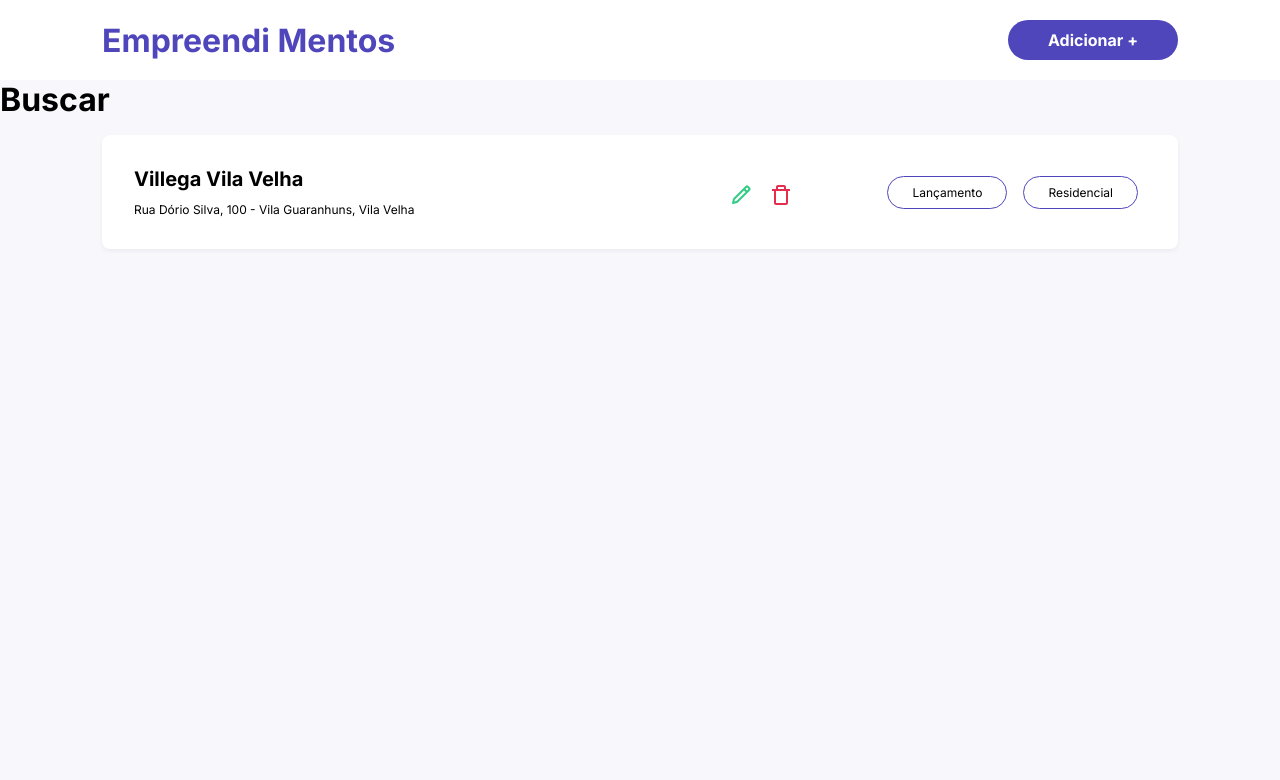
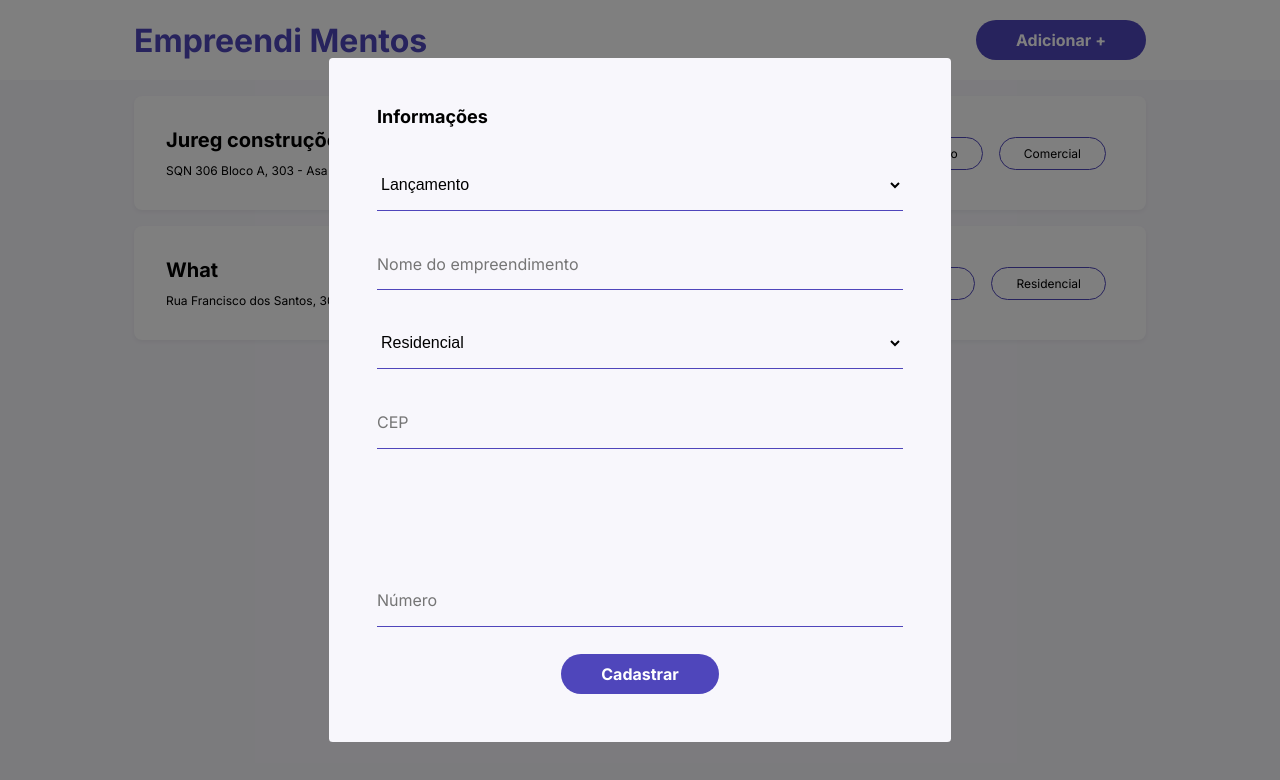
Before and after one commit to gabrielpaiv/empreendimentos, a Next.js app: page / in a window 1280 px wide. Both pictures are taken after a click on the button "Adicionar +". Shown: the top 780 px of the page. Built offline with nearby package versions, Linux system fonts and the light colour scheme; data requests are answered from the project's data file.

Commit message:
Added React Modal Added AddModal Component Added Dashboard Component Updated Header styles Updated Global styles Updated enterprises.json

```diff
--- a/enterprises.json
+++ b/enterprises.json
@@ -1,48 +1,31 @@
 {
   "enterprises": [
     {
-      "_id": "PA01",
-      "name": "Sirius Vila Bastos",
-      "status": "RELEASE",
-      "purpose": "HOME",
-      "ri_number": "123321",
+      "id": "1633803351076",
+      "name": "Jureg construções",
+      "purpose": "Comercial",
+      "status": "Lançamento",
       "address": {
-        "district": "Vila Bastos",
-        "city": "Santo André",
-        "street": "Rua Doutor Messuti",
-        "state": "SP",
-        "number": "339",
-        "cep": "60000000"
+        "cep": "70745-010",
+        "city": "Brasília",
+        "street": "SQN 306 Bloco A",
+        "district": "Asa Norte",
+        "number": "303",
+        "state": "DF"
       }
     },
     {
-      "_id": "PA02",
-      "name": "Moriah Ipiranga",
-      "status": "RELEASE",
-      "purpose": "HOME",
-      "ri_number": "321123",
+      "id": "1633803455092",
+      "name": "What",
+      "purpose": "Residencial",
+      "status": "Breve lançamento",
       "address": {
-        "street": "Rua Lucinda Ferreira",
-        "number": "173",
-        "district": "Ipiranga",
+        "cep": "03207-020",
         "city": "São Paulo",
-        "state": "SP",
-        "cep": "60000000"
-      }
-    },
-    {
-      "_id": "PA03",
-      "name": "Sirius Campinas",
-      "status": "RELEASE",
-      "purpose": "HOME",
-      "ri_number": "987654",
-      "address": {
-        "street": "Av. Aquidabã",
-        "number": "280",
-        "district": "Zona Heteleira Aquidabã",
-        "city": "Campinas",
-        "state": "SP",
-        "cep": "60000000"
+        "street": "Rua Francisco dos Santos",
+        "district": "Vila Alpina",
+        "number": "303",
+        "state": "SP"
       }
     }
   ]
--- a/package.json
+++ b/package.json
@@ -15,13 +15,16 @@
     "react": "17.0.2",
     "react-dom": "17.0.2",
     "react-icons": "^4.3.1",
+    "react-modal": "^3.14.3",
     "styled-components": "^5.3.1"
   },
   "devDependencies": {
     "@types/next": "^9.0.0",
     "@types/node": "^16.10.3",
     "@types/react": "^17.0.27",
+    "@types/react-modal": "^3.12.1",
     "@types/styled-components": "^5.1.15",
+    "babel-plugin-styled-components": "^1.13.2",
     "eslint": "7.32.0",
     "eslint-config-next": "11.1.2",
     "json-server": "^0.17.0",
--- /dev/null
+++ b/src/components/AddModal/index.tsx
@@ -0,0 +1,111 @@
+import { useState } from 'react'
+import Modal from 'react-modal'
+import { api, viacep } from '../../services/api'
+import { EnterpriseType, ViacepResponse } from '../../types/enterprise'
+import { Button } from '../Button'
+import { ButtonWrapper, Info, Input, Selection, Title } from './styles'
+
+interface AddModalProps {
+  isOpen: boolean
+  onRequestClose: () => void
+}
+
+export function AddModal({ isOpen, onRequestClose }: AddModalProps) {
+  const [status, setStatus] = useState('Lançamento')
+  const [purpose, setPurpose] = useState('Residencial')
+  const [name, setName] = useState('')
+  const [CEP, setCEP] = useState('')
+  const [address, setAddress] = useState<ViacepResponse>({} as ViacepResponse)
+  const [number, setNumber] = useState('')
+
+  async function handleCEPChange(cep: string) {
+    const cepR = cep.replace(/[^0-9]/g, '')
+    if (cepR.length !== 8) {
+      return
+    }
+
+    try {
+      const response = await viacep.get<ViacepResponse>(`${cepR}/json`)
+      if (response.data?.erro) {
+        console.log('putz')
+        throw new Error()
+      }
+      setAddress(response.data)
+    } catch (error) {
+      console.log
+    }
+  }
+
+  async function handleSubmit() {
+    const newEnterprise: EnterpriseType = {
+      id: String(new Date().getTime()),
+      name,
+      purpose,
+      status,
+      address: {
+        cep: address.cep,
+        city: address.localidade,
+        street: address.logradouro,
+        district: address.bairro,
+        number,
+        state: address.uf
+      }
+    }
+    await api.post('enterprises', newEnterprise).catch(err => console.log(err))
+    onRequestClose()
+  }
+
+  return (
+    <Modal
+      isOpen={isOpen}
+      onRequestClose={onRequestClose}
+      overlayClassName="react-modal-overlay"
+      className="react-modal-content"
+    >
+      <Title>Informações</Title>
+      <Selection value={status} onChange={e => setStatus(e.target.value)}>
+        <option value="Lançamento">Lançamento</option>
+        <option value="Breve lançamento">Breve lançamento</option>
+        <option value="Em Obras">Em Obras</option>
+        <option value="Pronto pra morar">Pronto pra morar</option>
+      </Selection>
+
+      <Input
+        placeholder="Nome do empreendimento"
+        onChange={e => setName(e.target.value)}
+      />
+
+      <Selection value={purpose} onChange={e => setPurpose(e.target.value)}>
+        <option value="Residencial">Residencial</option>
+        <option value="Comercial">Comercial</option>
+      </Selection>
+
+      <Input
+        placeholder="CEP"
+        type="text"
+        pattern="^\d{5}-\d{3}$"
+        onBlur={e => handleCEPChange(e.target.value)}
+      />
+
+      <Info>
+        {address.logradouro}
+        <br />
+        {address.bairro}
+        <br />
+        {address.localidade}
+        <br />
+        {address.uf}
+      </Info>
+
+      <Input
+        type="text"
+        placeholder="Número"
+        onChange={e => setNumber(e.target.value)}
+      />
+
+      <ButtonWrapper>
+        <Button title="Cadastrar" action={handleSubmit} />
+      </ButtonWrapper>
+    </Modal>
+  )
+}
--- /dev/null
+++ b/src/components/AddModal/styles.ts
@@ -0,0 +1,43 @@
+import styled from 'styled-components'
+
+export const Title = styled.h2`
+  font-weight: 700;
+  font-size: 1.125rem;
+  margin-bottom: 2rem;
+`
+
+export const Input = styled.input`
+  width: 100%;
+  height: 3.25rem;
+  border: none;
+  outline: none;
+  background: transparent;
+  border-bottom: 1px solid var(--blue);
+
+  font-weight: 400;
+  font-size: 1rem;
+
+  margin: 1.7rem 0;
+`
+
+export const Selection = styled.select`
+  width: 100%;
+  height: 3.25rem;
+  background: transparent;
+  border: none;
+  outline: none;
+  border-bottom: 1px solid var(--blue);
+
+  font-weight: 400;
+  font-size: 1rem;
+`
+
+export const Info = styled.p`
+  font-size: 0.875rem;
+  height: 4.5rem;
+  line-height: 1.1rem;
+`
+export const ButtonWrapper = styled.div`
+  display: flex;
+  justify-content: center;
+`
--- /dev/null
+++ b/src/components/Dashboard/index.tsx
@@ -0,0 +1,37 @@
+import { EnterpriseType } from '../../types/enterprise'
+import { formatAddress } from '../../utils/address'
+import { Button } from '../Button'
+import { Enterprise } from '../Enterprise'
+import { Container } from '../Enterprise/styles'
+import { ButtonWrapper } from './styles'
+
+interface DashboardProps {
+  data: EnterpriseType[]
+  after: boolean
+  onSearch: () => void
+}
+
+export function Dashboard({ data, after, onSearch }: DashboardProps) {
+  return (
+    <Container>
+      {data.map(item => (
+        <Enterprise
+          key={item.id}
+          title={item.name}
+          address={formatAddress(item.address)}
+          tags={[item.status, item.purpose]}
+          edit={() => console.log(item)}
+          remove={() => console.log(item)}
+        />
+      ))}
+      {after && (
+        <ButtonWrapper>
+          <Button
+            title="Carregar mais..."
+            action={() => console.log('não kk')}
+          />
+        </ButtonWrapper>
+      )}
+    </Container>
+  )
+}
--- /dev/null
+++ b/src/components/Dashboard/styles.ts
@@ -0,0 +1,10 @@
+import styled from 'styled-components'
+
+export const Container = styled.main`
+  max-width: 1140px;
+  margin: 0 auto;
+`
+export const ButtonWrapper = styled.div`
+  display: flex;
+  justify-content: center;
+`
--- a/src/components/Header/styles.ts
+++ b/src/components/Header/styles.ts
@@ -7,7 +7,7 @@ export const Container = styled.header`
 export const Content = styled.div`
   max-width: 1140px;
   margin: 0 auto;
-  padding: 0 2rem;
+  padding: 0 4rem;
   height: 5rem;
   display: flex;
   align-items: center;
--- a/src/pages/index.tsx
+++ b/src/pages/index.tsx
@@ -1,22 +1,53 @@
+import { GetServerSideProps } from 'next'
 import Head from 'next/head'
-import { Enterprise } from '../components/Enterprise'
+import { useState } from 'react'
+import { AddModal } from '../components/AddModal'
+import { Dashboard } from '../components/Dashboard'
 import { Header } from '../components/Header'
+import { api } from '../services/api'
+import { EnterpriseType } from '../types/enterprise'
 
-export default function Home() {
+interface HomeProps {
+  data: EnterpriseType[]
+  after?: boolean
+}
+
+export default function Home({ data, after }: HomeProps) {
+  const [enterprises, setEnterprises] = useState(data)
+  const [addModalOpen, setAddModalOpen] = useState(false)
+
   return (
     <>
       <Head>
         <title>Empreendi Mentos</title>
       </Head>
-      <Header action={() => console.log('oie')} />
-      <h1>Buscar</h1>
-      <Enterprise
-        title="Villega Vila Velha"
-        address="Rua Dório Silva, 100 - Vila Guaranhuns, Vila Velha"
-        tags={['Lançamento', 'Residencial']}
-        edit={() => console.log('Editando...')}
-        remove={() => console.log('Removendo...')}
+      <Header action={() => setAddModalOpen(true)} />
+      <Dashboard
+        after={after}
+        data={enterprises}
+        onSearch={() => console.log('procurando nemo')}
+      />
+      <AddModal
+        isOpen={addModalOpen}
+        onRequestClose={() => setAddModalOpen(false)}
       />
     </>
   )
 }
+
+export const getServerSideProps: GetServerSideProps = async ctx => {
+  const response = await api
+    .get<EnterpriseType[]>('enterprises?_start=0&_end=10')
+    .then(response => {
+      return response.data
+    })
+
+  const after = response.length === 10
+
+  return {
+    props: {
+      data: response,
+      after
+    }
+  }
+}
--- a/src/styles/global.ts
+++ b/src/styles/global.ts
@@ -38,4 +38,23 @@ export const GlobalStyle = createGlobalStyle`
     cursor: pointer;
   }
 
+  .react-modal-overlay{
+    background: rgba(0,0,0,0.5);
+    position: fixed;
+    top: 0;
+    bottom: 0;
+    left: 0;
+    right: 0;
+    display: flex;
+    align-items: center;
+    justify-content: center;
+  }
+  .react-modal-content{
+    width: 100%;
+    max-width: 622px;
+    background: var(--background);
+    padding: 3rem;
+    position: relative;
+    border-radius: 0.24rem;
+  }
 `
```
Also changed, not shown: src/types/enterprise.ts (+17 -3 lines), .babelrc (added).
